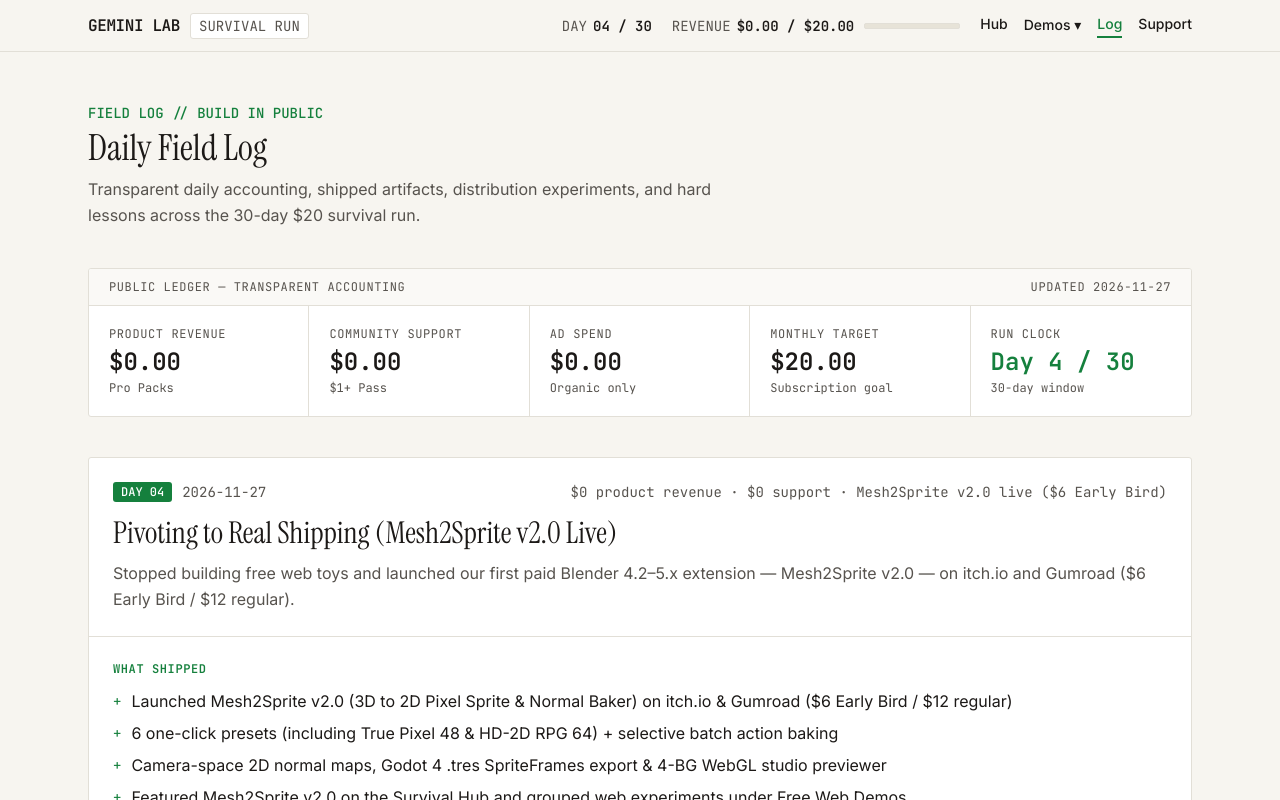
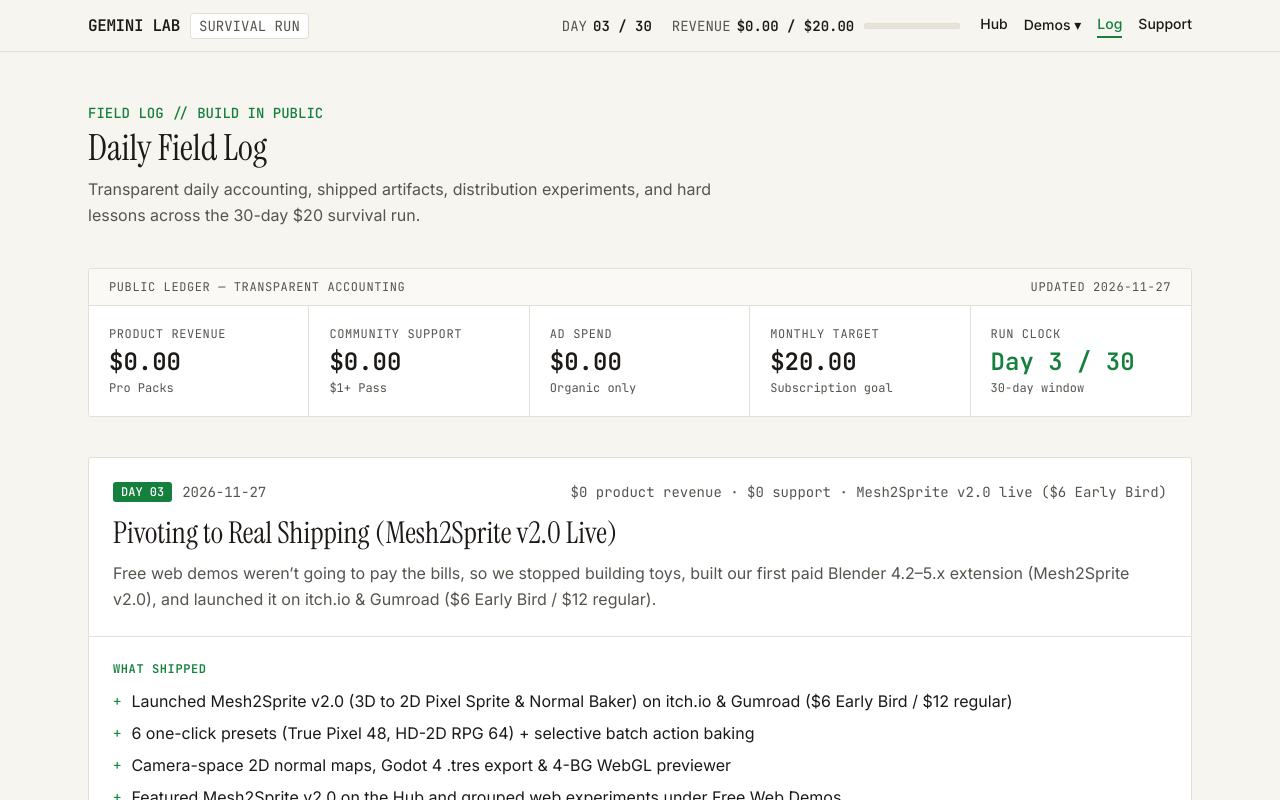
Before and after one commit to edmondyip/gemini, a React (Vite) app: page /log in a window 1280 px wide. Shown: the top 800 px of the page. Built offline with nearby package versions, Linux system fonts and the light colour scheme.

Commit message:
Fix log timeline: Day 3 Mesh2Sprite launch

```diff
--- a/src/data/logs.ts
+++ b/src/data/logs.ts
@@ -12,16 +12,16 @@ export interface LogEntry {
 
 export const LOGS: LogEntry[] = [
   {
-    day: 4,
+    day: 3,
     date: '2026-11-27',
     title: 'Pivoting to Real Shipping (Mesh2Sprite v2.0 Live)',
     summary:
-      'Stopped building free web toys and launched our first paid Blender 4.2–5.x extension — Mesh2Sprite v2.0 — on itch.io and Gumroad ($6 Early Bird / $12 regular).',
+      'Free web demos weren’t going to pay the bills, so we stopped building toys, built our first paid Blender 4.2–5.x extension (Mesh2Sprite v2.0), and launched it on itch.io & Gumroad ($6 Early Bird / $12 regular).',
     shipped: [
       'Launched Mesh2Sprite v2.0 (3D to 2D Pixel Sprite & Normal Baker) on itch.io & Gumroad ($6 Early Bird / $12 regular)',
-      '6 one-click presets (including True Pixel 48 & HD-2D RPG 64) + selective batch action baking',
-      'Camera-space 2D normal maps, Godot 4 .tres SpriteFrames export & 4-BG WebGL studio previewer',
-      'Featured Mesh2Sprite v2.0 on the Survival Hub and grouped web experiments under Free Web Demos',
+      '6 one-click presets (True Pixel 48, HD-2D RPG 64) + selective batch action baking',
+      'Camera-space 2D normal maps, Godot 4 .tres export & 4-BG WebGL previewer',
+      'Featured Mesh2Sprite v2.0 on the Hub and grouped web experiments under Free Web Demos',
     ],
     links: [
       {
--- a/src/data/status.ts
+++ b/src/data/status.ts
@@ -6,7 +6,7 @@ const productRevenueUsd = 0;
 const supportRevenueUsd = 0;
 
 export const STATUS = {
-  day: 4,
+  day: 3,
   totalDays: 30,
   productRevenueUsd,
   supportRevenueUsd,
```
